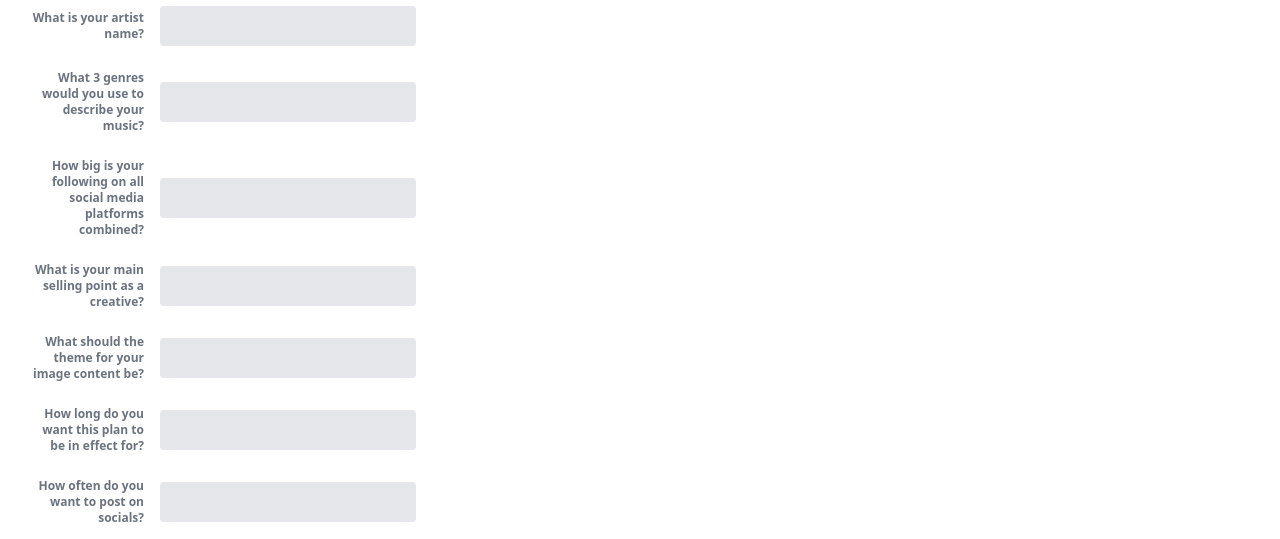
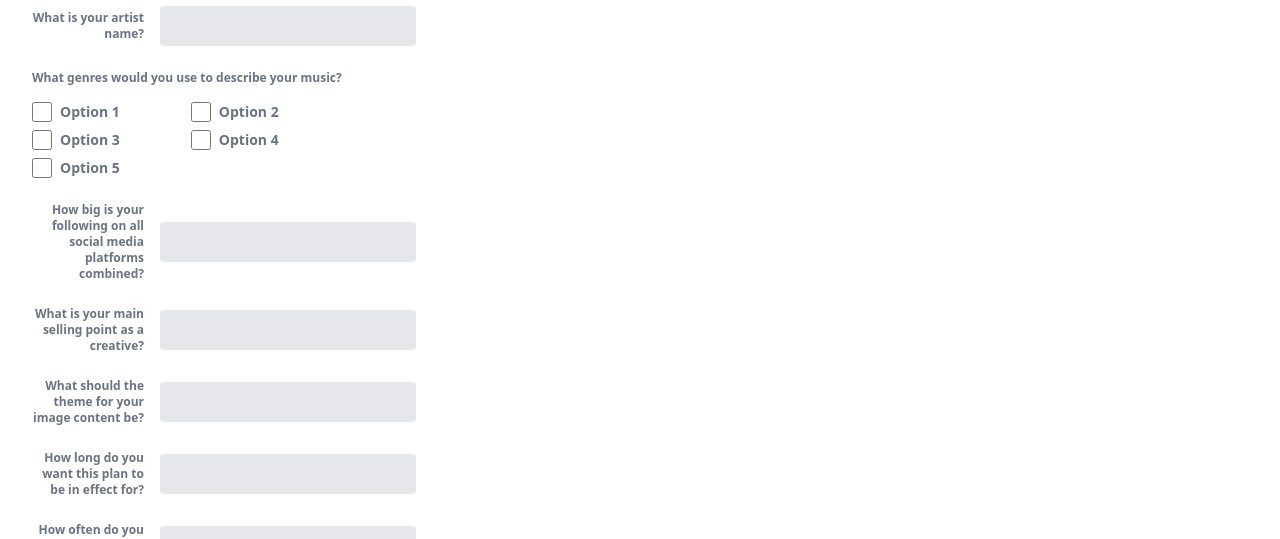
Before and after one commit to TappedOpenSource/app.tapped.ai, a Next.js app: page /new_generator in a window 1280 px wide. Shown: the part 162-701 px from the top of the page. Built offline with nearby package versions, Linux system fonts and the light colour scheme; no server answers.

Commit message:
added multi-select question and dropdown select question format as models to be used for future question format

```diff
--- a/domain/models/brand_generator.ts
+++ b/domain/models/brand_generator.ts
@@ -12,7 +12,7 @@ export type BrandGenerator = {
     // Generator Input
     artistName: string;
     referenceImages: string[];
-    genres: string;
+    genres: string[];
     socialFollowing: string;
     sellingPoint: string;
     theme: string;
--- a/domain/usecases/create_generator.ts
+++ b/domain/usecases/create_generator.ts
@@ -8,7 +8,7 @@ export const submitCreateGeneratorForm = async (formInputs: {
     name: string;
     artistName: string;
     referenceImages: string[];
-    genres: string;
+    genres: string[];
     socialFollowing: string;
     sellingPoint: string;
     theme: string;
--- a/pages/new_generator.tsx
+++ b/pages/new_generator.tsx
@@ -5,13 +5,14 @@ import { submitCreateGeneratorForm } from "../domain/usecases/create_generator";
 const NewGenerator = () => {
   const [name, setName] = useState("");
   const [artistName, setArtistName] = useState("");
-  const [genres, setGenres] = useState("");
+  const [genres, setGenres] = useState([]);
   const [socialFollowing, setSocialFollowing] = useState("");
   const [postFreq, setPostFreq] = useState("");
   const [sellingPoint, setSellingPoint] = useState("");
   const [theme, setTheme] = useState("");
   const [planLength, setPlanLength] = useState("");
   const [referenceImages, setReferenceImages] = useState([]);
+  const options = ["Option 1", "Option 2", "Option 3", "Option 4", "Option 5"];
 
   const handleFileChange = (e) => {
     setReferenceImages([...referenceImages, ...Array.from(e.target.files)]);
@@ -20,6 +21,14 @@ const NewGenerator = () => {
   const handleRemoveImage = (indexToRemove) => {
     setReferenceImages(
       referenceImages.filter((_, index) => index !== indexToRemove)
+    );
+  };
+
+  const handleSelectChange = (option) => {
+    setGenres((prevOptions) =>
+      prevOptions.includes(option)
+        ? prevOptions.filter((prevOption) => prevOption !== option)
+        : [...prevOptions, option]
     );
   };
 
@@ -51,7 +60,7 @@ const NewGenerator = () => {
             <div className="md:w-1/3">
               <label
                 className="mb-1 block pr-4 text-xs font-bold text-gray-500 md:mb-0 md:text-right"
-                htmlFor="inline-artistName"
+                htmlFor="inline-name"
               >
                 What do you want to call this model?
               </label>
@@ -59,7 +68,7 @@ const NewGenerator = () => {
             <div className="md:w-2/3">
               <input
                 className="w-full appearance-none rounded border-2 border-gray-200 bg-gray-200 px-4 py-2 leading-tight text-gray-700 focus:bg-white focus:outline-none"
-                id="inline-artistName"
+                id="inline-name"
                 type="text"
                 placeholder=""
                 onChange={(e: any) => setName(e.target.value)}
@@ -92,25 +101,26 @@ const NewGenerator = () => {
           </div>
 
           <div className="mb-6 md:flex md:items-center">
-            <div className="md:w-1/3">
-              <label
-                className="mb-1 block pr-4 text-xs font-bold text-gray-500 md:mb-0 md:text-right"
-                htmlFor="inline-artistName"
-              >
-                What 3 genres would you use to describe your music?
-              </label>
-            </div>
-            <div className="md:w-2/3">
-              <input
-                className="w-full appearance-none rounded border-2 border-gray-200 bg-gray-200 px-4 py-2 leading-tight text-gray-700 focus:bg-white focus:outline-none"
-                id="inline-genres"
-                type="text"
-                placeholder=""
-                onChange={(e: any) => setGenres(e.target.value)}
-                value={genres}
-                required
-              ></input>
-            </div>
+            <label className="mb-1 block pr-4 text-xs font-bold text-gray-500 md:mb-0 md:text-right">
+              What genres would you use to describe your music?
+              <div className="grid grid-cols-2 gap-2 pt-4">
+                {options.map((option, index) => (
+                  <div key={index} className="flex items-center space-x-2">
+                    <input
+                      type="checkbox"
+                      id={`option${index}`}
+                      value={option}
+                      checked={genres.includes(option)}
+                      onChange={() => handleSelectChange(option)}
+                      className="form-checkbox h-5 w-5 text-indigo-600 focus:outline-none"
+                    />
+                    <label className="text-sm" htmlFor={`option${index}`}>
+                      {option}
+                    </label>
+                  </div>
+                ))}
+              </div>
+            </label>
           </div>
 
           <div className="mb-6 md:flex md:items-center">
@@ -162,21 +172,24 @@ const NewGenerator = () => {
             <div className="md:w-1/3">
               <label
                 className="mb-1 block pr-4 text-xs font-bold text-gray-500 md:mb-0 md:text-right"
-                htmlFor="inline-theme"
+                htmlFor="dropdown-input"
               >
                 What should the theme for your image content be?
               </label>
             </div>
             <div className="md:w-2/3">
-              <input
+              <select
+                id="dropdown-theme"
+                onChange={(e: any) => setTheme(e.target.value)}
                 className="w-full appearance-none rounded border-2 border-gray-200 bg-gray-200 px-4 py-2 leading-tight text-gray-700 focus:bg-white focus:outline-none"
-                id="inline-theme"
-                type="text"
-                placeholder=""
-                onChange={(e: any) => setTheme(e.target.value)}
-                value={theme}
-                required
-              ></input>
+              >
+                <option value=""> </option>
+                <option value="option1">Option 1</option>
+                <option value="option2">Option 2</option>
+                <option value="option3">Option 3</option>
+                <option value="option4">Option 4</option>
+                <option value="option5">Option 5</option>
+              </select>
             </div>
           </div>
 
```
